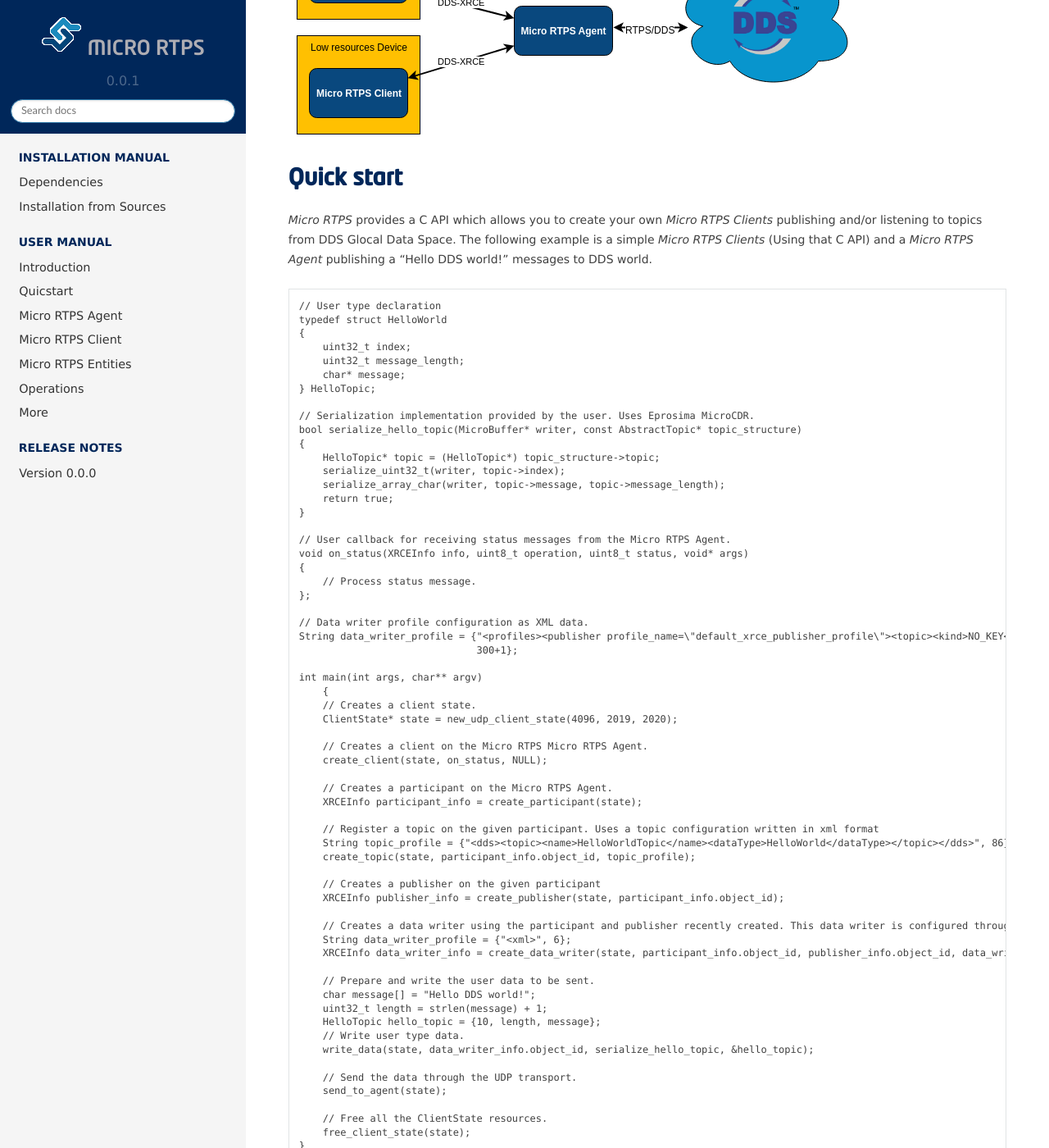
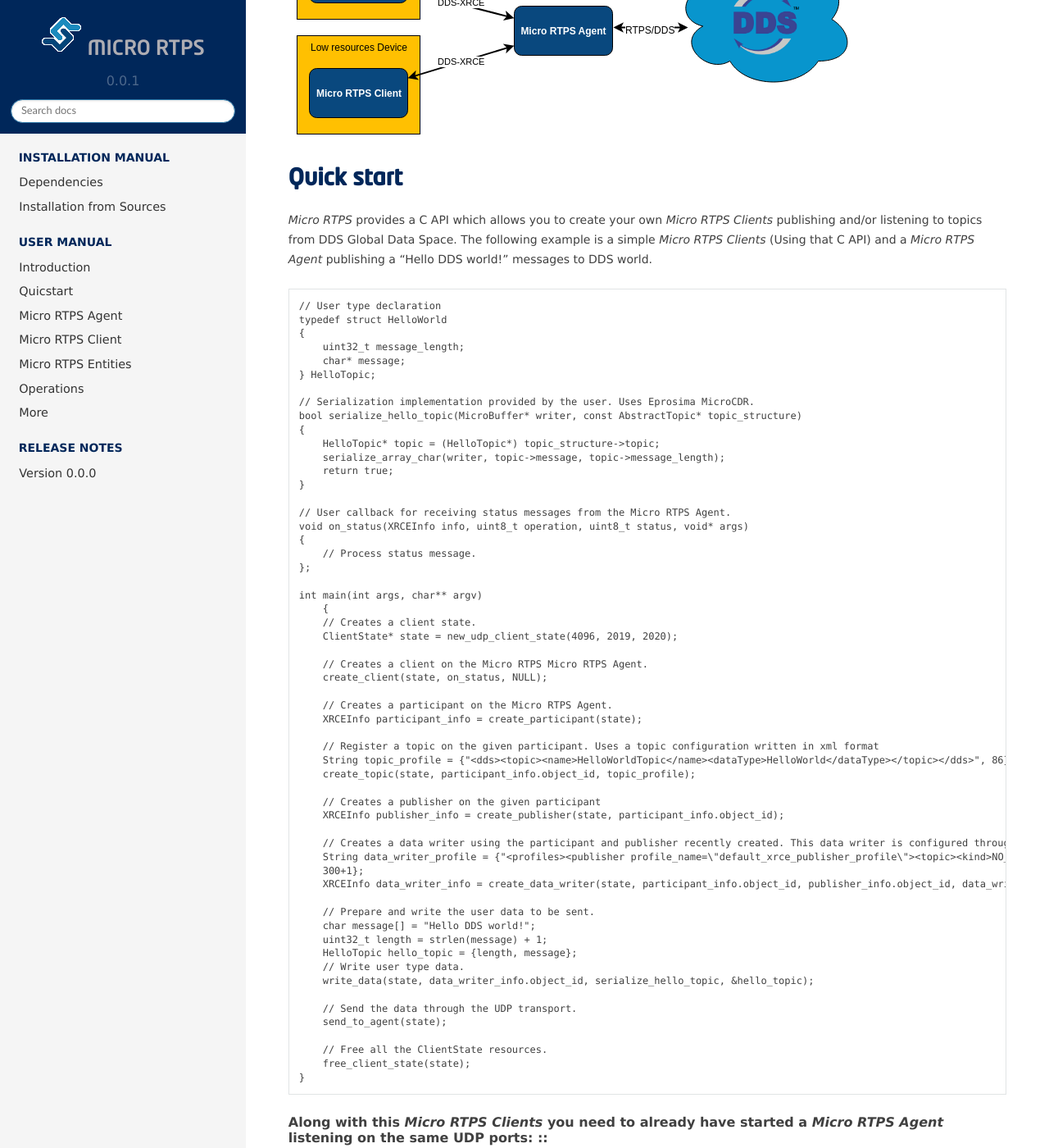
Before and after one commit to eProsima/Micro-XRCE-DDS-docs, a Sphinx documentation site: the page built from docs/index.rst, in a window 1280 px wide and 1400 px high, scrolled down 611 px. Shown: the whole window at 82% size. Built offline with Sphinx 7.4.7 and the Read the Docs theme 2.0.0, drawn with Linux system fonts in a browser that asks for light colours; some of the changed text lies outside the part shown.

Commit message:
Refs #2364. Update first program

```diff
--- a/docs/index.rst
+++ b/docs/index.rst
@@ -23,14 +23,13 @@
 Quick start
 =============
 
-*Micro RTPS* provides a C API which allows you to create your own *Micro RTPS Clients* publishing and/or listening to topics from DDS Glocal Data Space. The following example is a simple *Micro RTPS Clients* (Using that C API) and a *Micro RTPS Agent* publishing a "Hello DDS world!" messages to DDS world.
+*Micro RTPS* provides a C API which allows you to create your own *Micro RTPS Clients* publishing and/or listening to topics from DDS Global Data Space. The following example is a simple *Micro RTPS Clients* (Using that C API) and a *Micro RTPS Agent* publishing a "Hello DDS world!" messages to DDS world.
 
 .. code-block:: c++
 
     // User type declaration
     typedef struct HelloWorld
     {
-        uint32_t index;
         uint32_t message_length;
         char* message;
     } HelloTopic;
@@ -39,7 +38,6 @@
     bool serialize_hello_topic(MicroBuffer* writer, const AbstractTopic* topic_structure)
     {
         HelloTopic* topic = (HelloTopic*) topic_structure->topic;
-        serialize_uint32_t(writer, topic->index);
         serialize_array_char(writer, topic->message, topic->message_length);
         return true;
     }
@@ -49,10 +47,6 @@
     {
         // Process status message.
     };
-
-    // Data writer profile configuration as XML data.
-    String data_writer_profile = {"<profiles><publisher profile_name=\"default_xrce_publisher_profile\"><topic><kind>NO_KEY</kind><name>HelloWorldTopic</name><dataType>HelloWorld</dataType><historyQos><kind>KEEP_LAST</kind><depth>5</depth></historyQos><durability><kind>TRANSIENT_LOCAL</kind></durability></topic></publisher></profiles>",
-                                  300+1};
 
     int main(int args, char** argv)
         {
@@ -73,13 +67,14 @@
         XRCEInfo publisher_info = create_publisher(state, participant_info.object_id);
 
         // Creates a data writer using the participant and publisher recently created. This data writer is configured through a XML profile.
-        String data_writer_profile = {"<xml>", 6};
+        String data_writer_profile = {"<profiles><publisher profile_name=\"default_xrce_publisher_profile\"><topic><kind>NO_KEY</kind><name>HelloWorldTopic</name><dataType>HelloWorld</dataType><historyQos><kind>KEEP_LAST</kind><depth>5</depth></historyQos><durability><kind>TRANSIENT_LOCAL</kind></durability></topic></publisher></profiles>",
+        300+1};
         XRCEInfo data_writer_info = create_data_writer(state, participant_info.object_id, publisher_info.object_id, data_writer_profile);
 
         // Prepare and write the user data to be sent.
         char message[] = "Hello DDS world!";
         uint32_t length = strlen(message) + 1;
-        HelloTopic hello_topic = {10, length, message};
+        HelloTopic hello_topic = {length, message};
         // Write user type data.
         write_data(state, data_writer_info.object_id, serialize_hello_topic, &hello_topic);
 
```
Also changed, not shown: other parts of docs/index.rst (+2 -6 lines).
